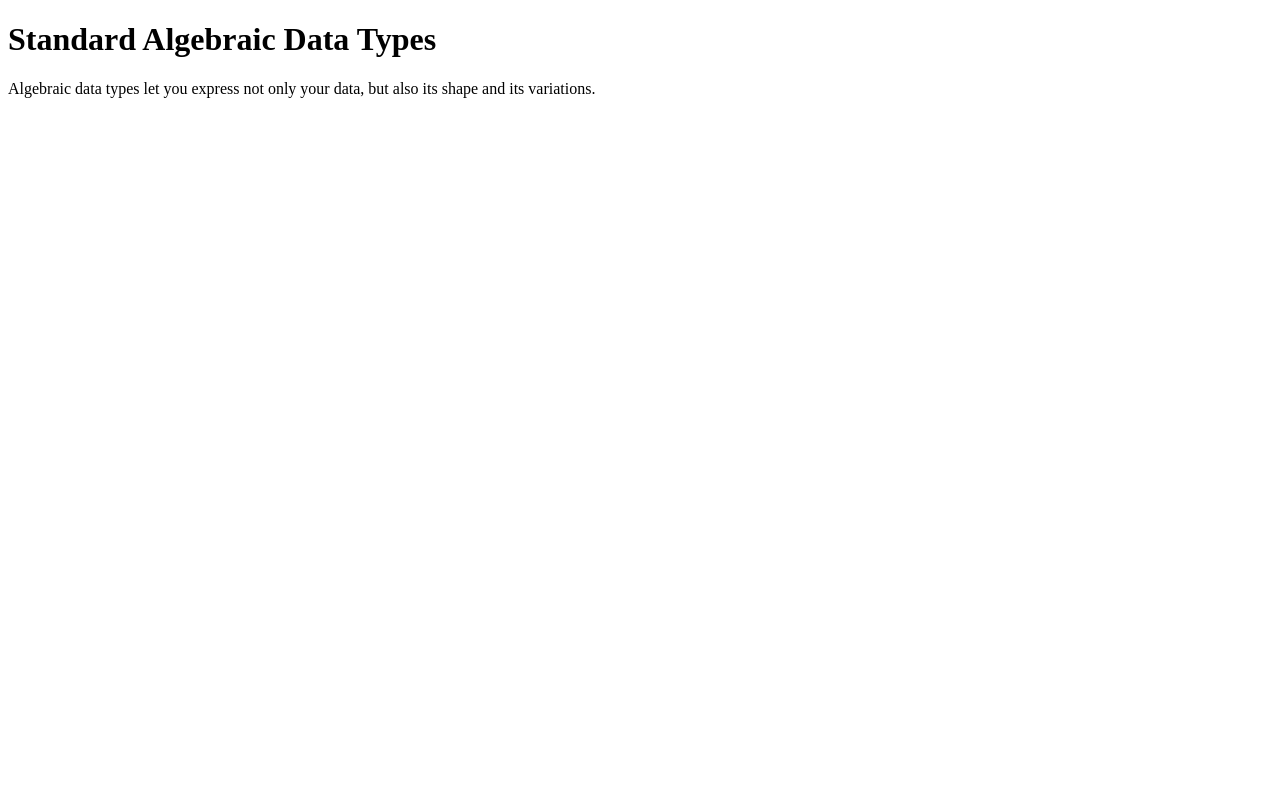
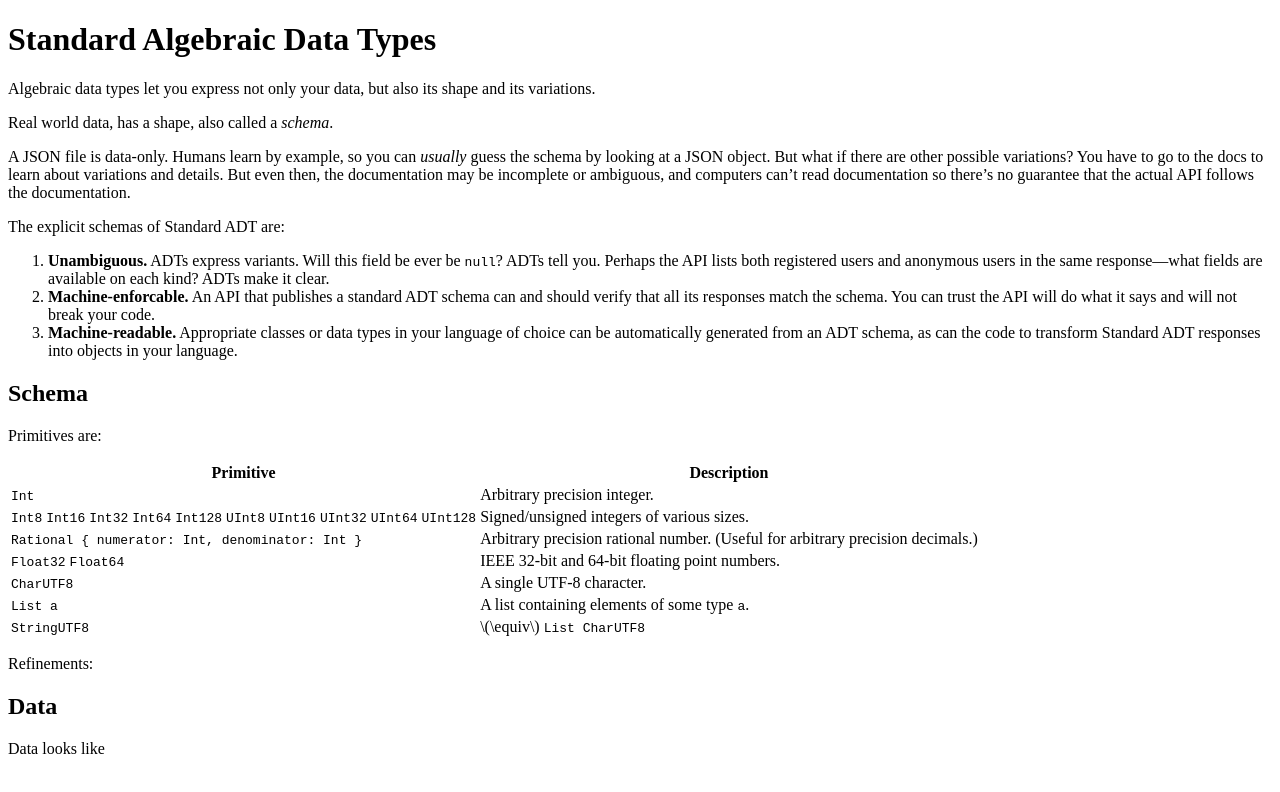
Before and after one commit to brianhempel/standardadt, a plain HTML site: page index.html in a window 1280 px wide. Drawn offline with Linux system fonts and the light colour scheme.

Commit message:
Blarging out some initial ideas.

```diff
--- a/index.html
+++ b/index.html
@@ -10,5 +10,72 @@
 
 <p>Algebraic data types let you express not only your data, but also its shape and its variations.</p>
 
+<p>Real world data, has a shape, also called a <em>schema</em>.</p>
+
+<p>A JSON file is data-only. Humans learn by example, so you can <em>usually</em> guess the schema by looking at a JSON object. But what if there are other possible variations? You have to go to the docs to learn about variations and details. But even then, the documentation may be incomplete or ambiguous, and computers can&#8217;t read documentation so there&#8217;s no guarantee that the actual API follows the documentation.</p>
+
+<p>The explicit schemas of Standard ADT are:</p>
+
+<ol>
+<li><strong>Unambiguous.</strong> ADTs express variants. Will this field be ever be <code>null</code>? ADTs tell you. Perhaps the API lists both registered users and anonymous users in the same response—what fields are available on each kind? ADTs make it clear.</li>
+<li><strong>Machine-enforcable.</strong> An API that publishes a standard ADT schema can and should verify that all its responses match the schema. You can trust the API will do what it says and will not break your code.</li>
+<li><strong>Machine-readable.</strong> Appropriate classes or data types in your language of choice can be automatically generated from an ADT schema, as can the code to transform Standard ADT responses into objects in your language.</li>
+</ol>
+
+<h2 id="schema">Schema</h2>
+
+<p>Primitives are:</p>
+
+<table>
+<colgroup>
+<col />
+<col />
+</colgroup>
+
+<thead>
+<tr>
+	<th> Primitive             </th>
+	<th> Description             </th>
+</tr>
+</thead>
+
+<tbody>
+<tr>
+	<td> <code>Int</code>              </td>
+	<td> Arbitrary precision integer.         </td>
+</tr>
+<tr>
+	<td> <code>Int8</code> <code>Int16</code> <code>Int32</code> <code>Int64</code> <code>Int128</code> <code>UInt8</code> <code>UInt16</code> <code>UInt32</code> <code>UInt64</code> <code>UInt128</code> </td>
+	<td> Signed/unsigned integers of various sizes.     </td>
+</tr>
+<tr>
+	<td> <code>Rational { numerator: Int, denominator: Int }</code>    </td>
+	<td> Arbitrary precision rational number. (Useful for arbitrary precision decimals.) </td>
+</tr>
+<tr>
+	<td> <code>Float32</code> <code>Float64</code>           </td>
+	<td> IEEE 32-bit and 64-bit floating point numbers.    </td>
+</tr>
+<tr>
+	<td> <code>CharUTF8</code>             </td>
+	<td> A single UTF-8 character.         </td>
+</tr>
+<tr>
+	<td> <code>List a</code>              </td>
+	<td> A list containing elements of some type <code>a</code>.     </td>
+</tr>
+<tr>
+	<td> <code>StringUTF8</code>             </td>
+	<td> <span class="math">\(\equiv\)</span> <code>List CharUTF8</code>          </td>
+</tr>
+</tbody>
+</table>
+
+<p>Refinements:</p>
+
+<h2 id="data">Data</h2>
+
+<p>Data looks like</p>
+
 </body>
 </html>
```
Also changed, not shown: 1 other file.
